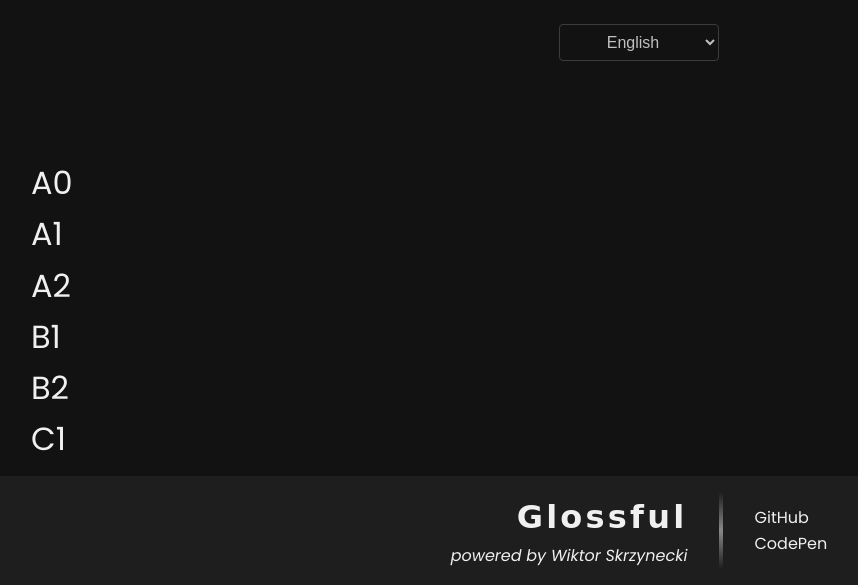
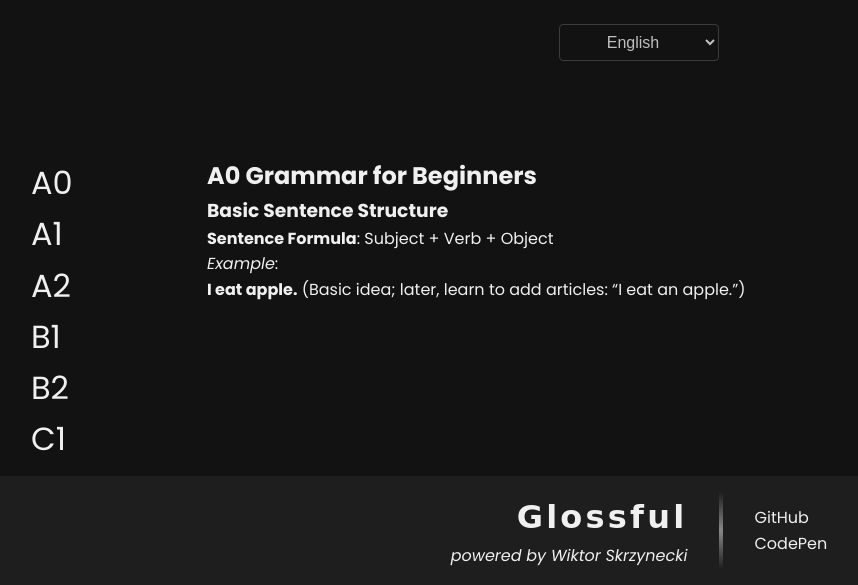
Before and after one commit to Hadevsh/Glossful, a Flask app: page /grammar in a window 1280 px wide. Shown: the part 215-800 px from the top of the page, without its empty margins (1-859 px from the left). Run offline with Flask 3, Linux system fonts and the light colour scheme; some web fonts are replaced.

Commit message:
Add placeholder grammar content

```diff
--- a/app/static/css/grammar.css
+++ b/app/static/css/grammar.css
@@ -35,3 +35,9 @@ h1 span {
 .categories a:hover {
     font-weight: 700;
 }
+
+.content {
+    width: 100%;
+    padding: 0 10rem;
+    text-align: left;
+}
--- a/app/templates/grammar.html
+++ b/app/templates/grammar.html
@@ -26,6 +26,14 @@
     </div>
     <div class="content">
         <!-- Generated dynamically from a markdown file -->
+        <!-- Placeholder: -->
+        <h2>A0 Grammar for Beginners</h2>
+        <h3>Basic Sentence Structure</h3>
+        <p>
+            <b>Sentence Formula</b>: Subject + Verb + Object <br>
+            <i>Example</i>: <br>
+            <b>I eat apple.</b> (Basic idea; later, learn to add articles: “I eat an apple.”)
+        </p>
     </div>
 </div>
 {% endblock %}
```
